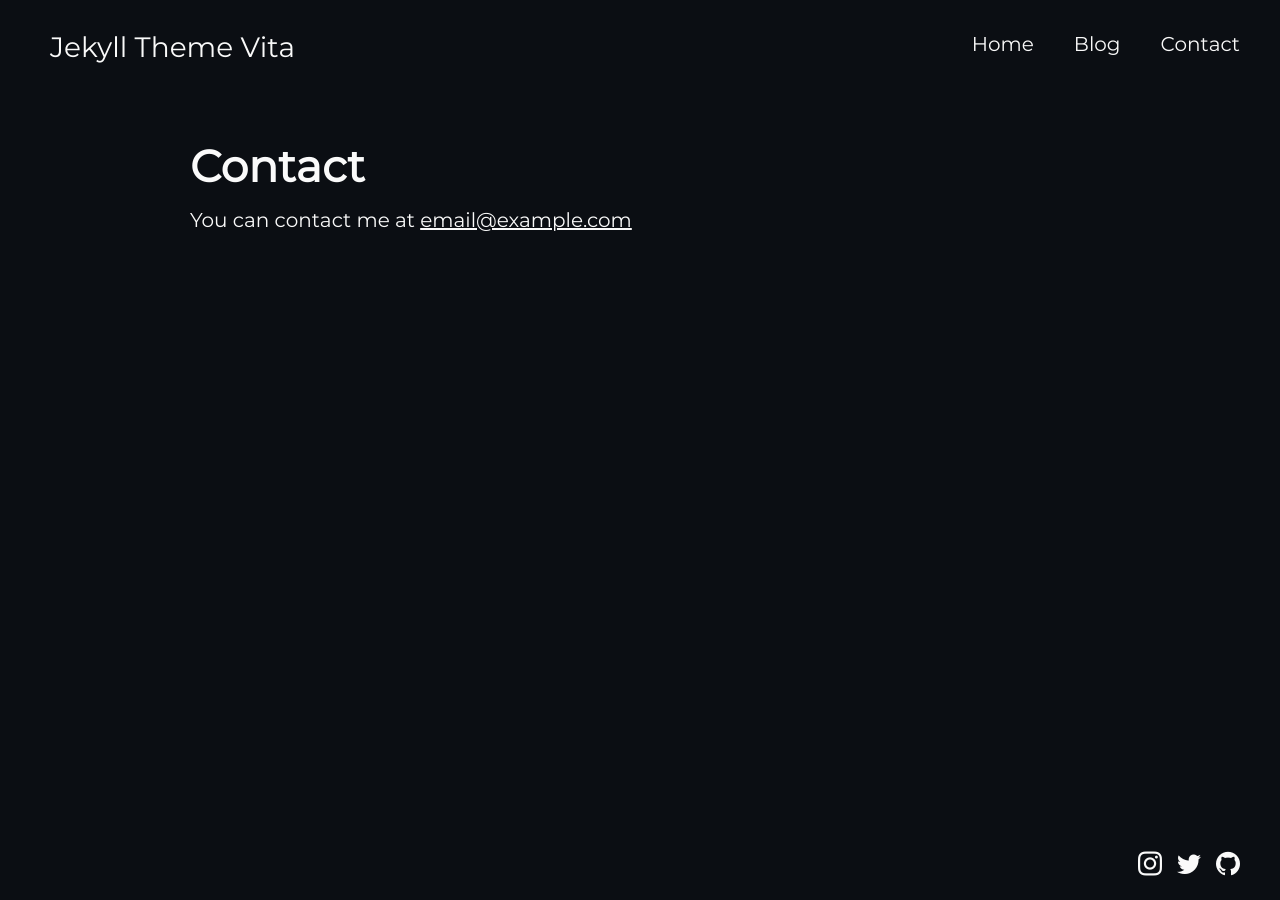
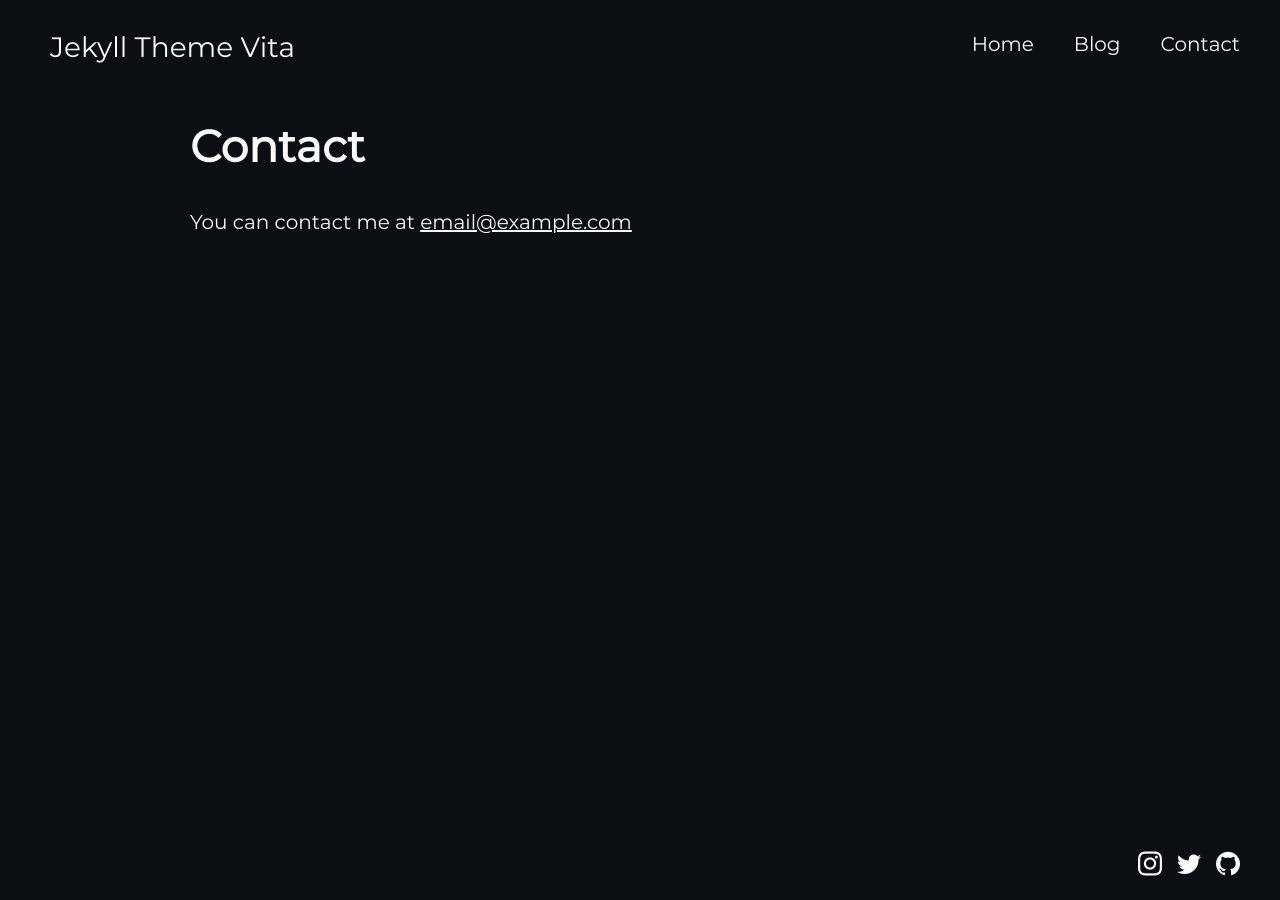
Before and after one commit to martinmorando/jekyll-theme-vita, a Jekyll site: the page built from pages/contact.html, in a window 1280 px wide. Built offline with Jekyll 4.4.1, drawn with Linux system fonts in a browser that asks for light colours; some web fonts are replaced.

Commit message:
Style paragraphs

```diff
--- a/assets/css/main.sass
+++ b/assets/css/main.sass
@@ -61,6 +61,11 @@
 
 h6
     font-size: 0.9em
+
+p
+    float: left
+    width: 100%
+    line-height: 1.48em
 
 .center
     margin: 0 auto
```
